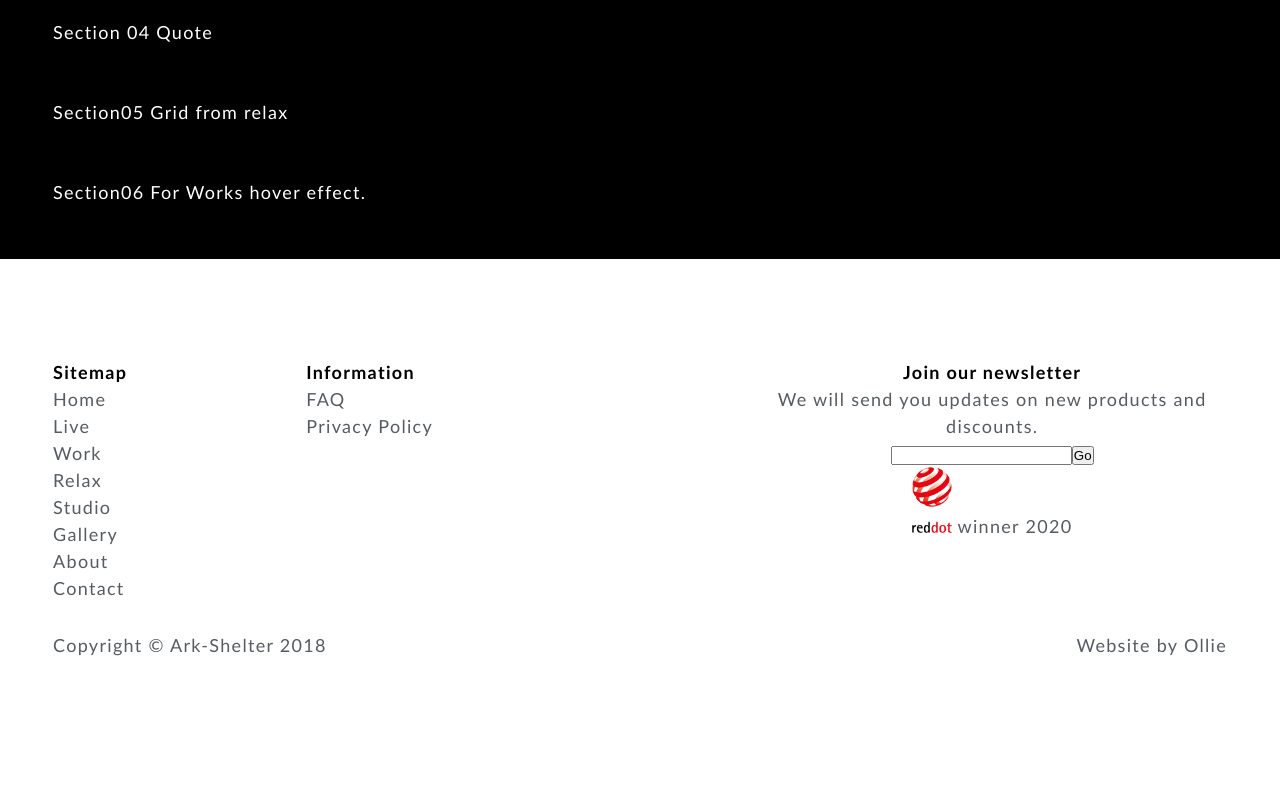
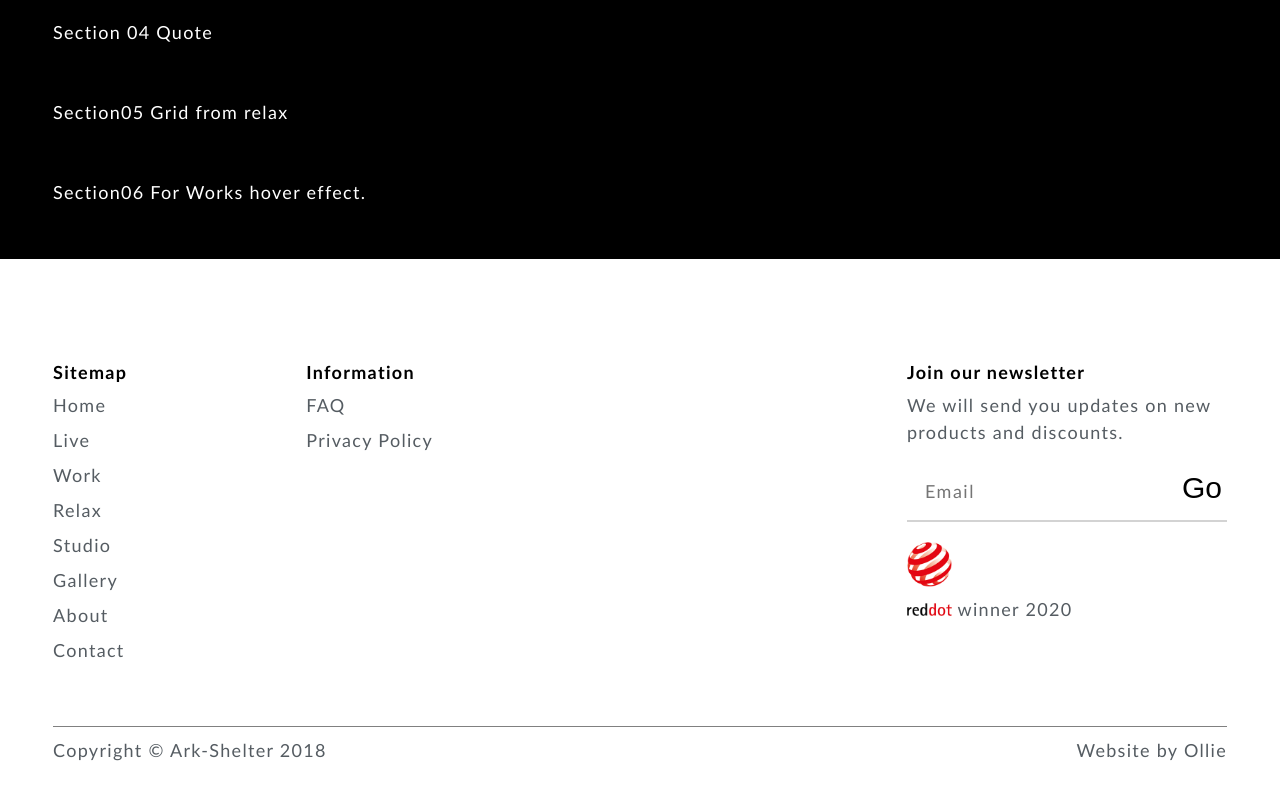
Before and after one commit to shibaram-brilliantlink/ark-shelter-static-site, a React (Vite) app: page / in a window 1280 px wide. Shown: the part 1021-1821 px from the top of the page. Before the commit the page ends 1760 px from the top, so only its background shows below. Built offline with nearby package versions, Linux system fonts and the light colour scheme.

Commit message:
fotter ready

```diff
--- a/src/components/Footer.jsx
+++ b/src/components/Footer.jsx
@@ -48,16 +48,14 @@ export default function Footer() {
             <h4>Join our newsletter</h4>
             <p>We will send you updates on new products and discounts.</p>
             <div className="footer__email">
-              <input type="email" />
-              <button type="button" className="btn">
-                Go
-              </button>
+              <input type="email" placeholder="Email" />
+              <button type="button">Go</button>
             </div>
             <div>
               <img
                 src="/public/red-dot-logo.png"
                 alt="red-dot-logo"
-                width={40}
+                width={45}
               />
               &nbsp;winner 2020
             </div>
@@ -82,13 +80,16 @@ const Footer__top = styled.div`
   flex-direction: column;
   align-items: center;
   text-align: center;
+  margin-bottom: 24px;
   h4 {
     color: #000;
+    margin-bottom: 6px;
   }
   @media (min-width: 768px) {
     flex-direction: row;
     align-items: stretch;
     justify-content: space-between;
+    text-align: left;
   }
   .footer__links {
     display: flex;
@@ -98,9 +99,40 @@ const Footer__top = styled.div`
     text-align: left;
     width: 100%;
     max-width: 380px;
+    li {
+      margin-bottom: 8px;
+    }
   }
   .footer__newsletter {
-    width: 40%;
+    width: 320px;
+    p {
+      margin-bottom: 16px;
+    }
+    .footer__email {
+      border-bottom: 2px solid lightgray;
+      margin-bottom: 20px;
+      &:hover {
+        border-bottom: 2px solid black;
+      }
+    }
+
+    input {
+      outline: none;
+      border: none;
+      display: inline-block;
+      padding: 1em;
+      font-size: 18px;
+      font-family: inherit;
+      letter-spacing: 1.5px;
+    }
+
+    button {
+      border: none;
+      outline: none;
+      font-size: 30px;
+      background: transparent;
+      cursor: pointer;
+    }
   }
 `;
 const Footer__bottom = styled.div`
@@ -109,6 +141,9 @@ const Footer__bottom = styled.div`
   gap: 1em;
   text-align: center;
   width: 100%;
+  border-top: 1px solid gray;
+  padding-top: 10px;
+
   @media (min-width: 768px) {
     flex-direction: row;
     justify-content: space-between;
```
